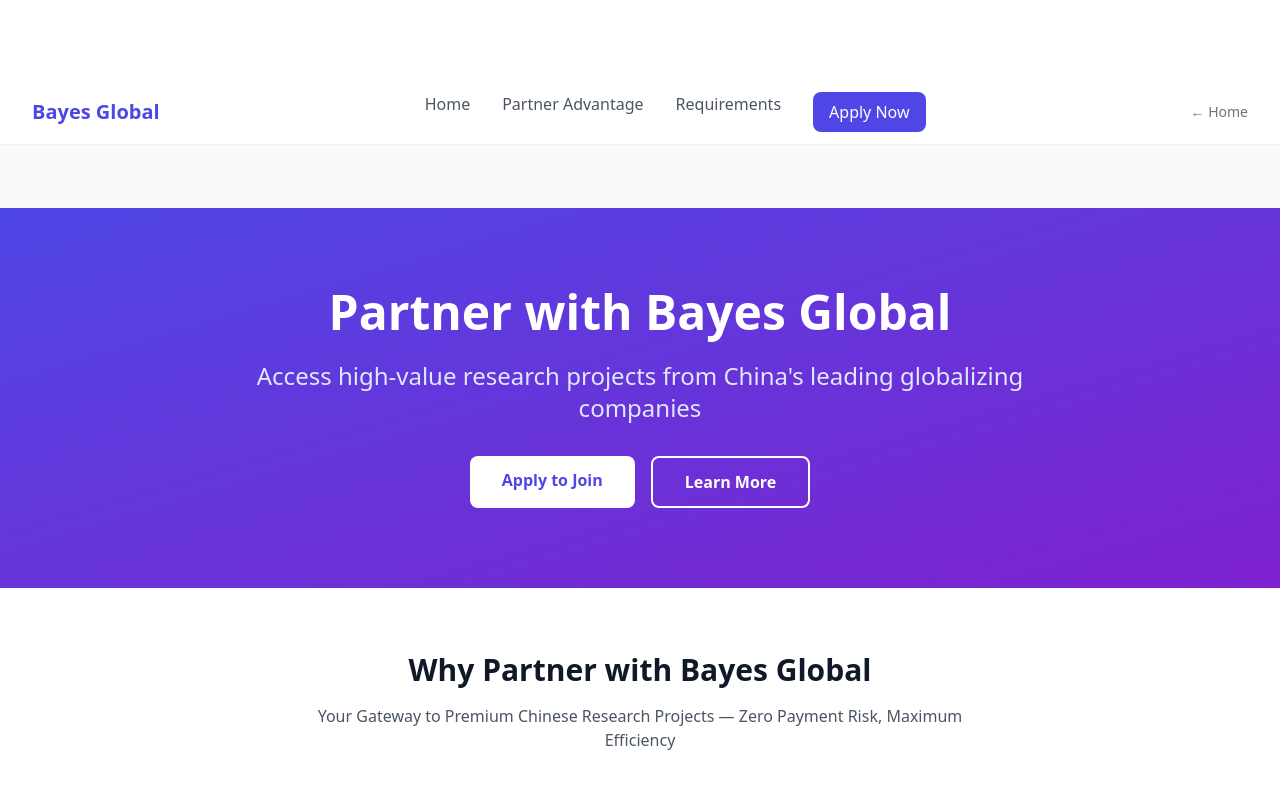
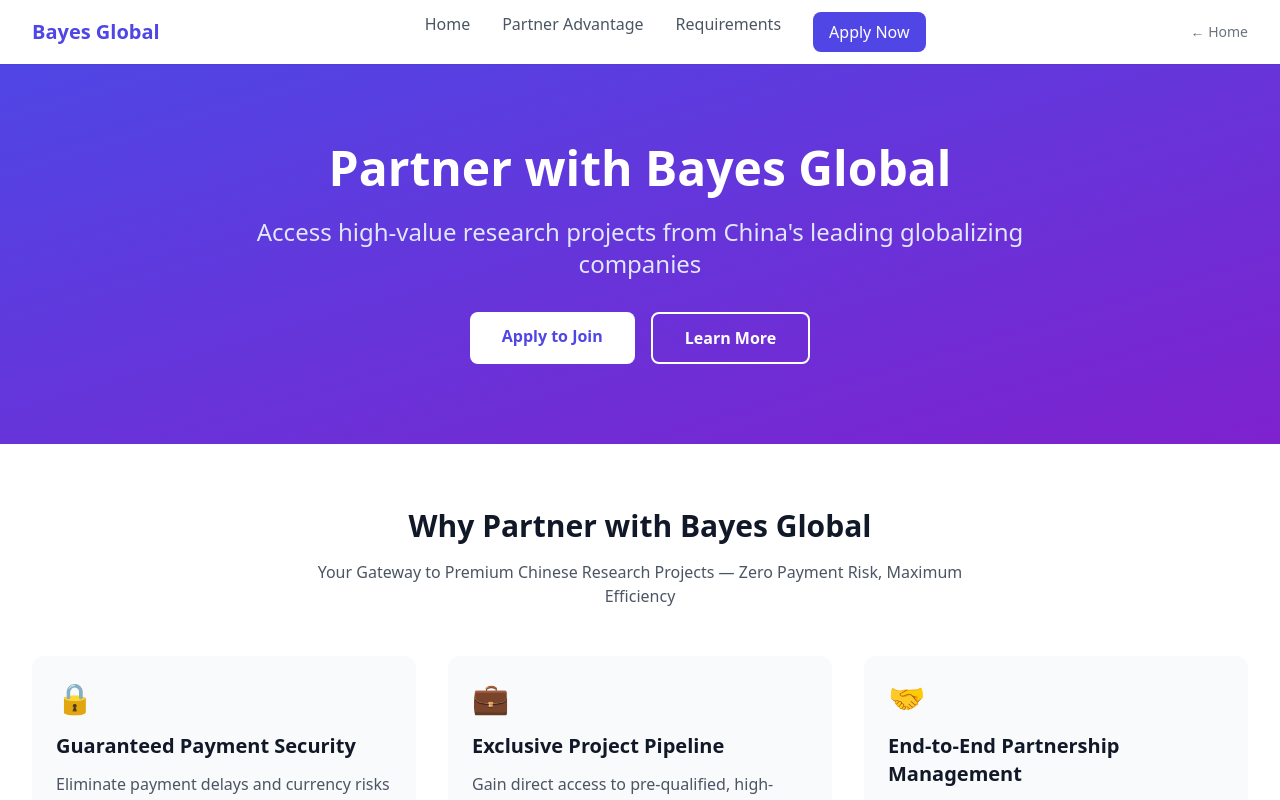
Before and after one commit to Griffin102/bayes-global-website, a Next.js app: page /supplier in a window 1280 px wide. Shown: the top 800 px of the page. Built offline with nearby package versions, Linux system fonts and the light colour scheme.

Commit message:
fix: 移除所有页面顶部白色色块，使用-mt-20 抵消根布局 padding

```diff
--- a/src/app/insights/[slug]/page.tsx
+++ b/src/app/insights/[slug]/page.tsx
@@ -121,7 +121,7 @@
   };
 
   return (
-    <div className="flex flex-col">
+    <div className="flex flex-col -mt-20">
       {/* 文章页专属导航栏 */}
       <nav className="bg-white border-b border-gray-100 sticky top-0 z-50">
         <div className="max-w-4xl mx-auto px-6 py-4 flex items-center justify-between">
@@ -142,7 +142,7 @@
         </div>
       </nav>
 
-      <main className="flex-grow pt-16">
+      <main className="flex-grow">
         {/* Hero with Cover Image */}
         <section className="relative">
           <div className="absolute inset-0 h-[400px] bg-gradient-to-b from-slate-900/80 to-slate-900/40 z-10"></div>
--- a/src/app/insights/page.tsx
+++ b/src/app/insights/page.tsx
@@ -6,7 +6,7 @@
 
 export default function InsightsPage() {
   return (
-    <div className="flex flex-col">
+    <div className="flex flex-col -mt-20">
       {/* 洞察页专属导航栏 - 删除双重 Header，只保留此导航 */}
       <nav className="bg-white border-b border-gray-100 sticky top-0 z-50">
         <div className="max-w-7xl mx-auto px-6 py-4 flex items-center justify-between">
@@ -27,7 +27,7 @@
         </div>
       </nav>
 
-      <main className="flex-grow pt-16">
+      <main className="flex-grow">
         {/* Hero */}
         <section className="relative bg-gradient-to-br from-slate-900 via-blue-900 to-slate-900 text-white pt-32 pb-24">
           <div className="max-w-7xl mx-auto px-6">
--- a/src/app/supplier/layout.tsx
+++ b/src/app/supplier/layout.tsx
@@ -6,7 +6,7 @@
   children: React.ReactNode;
 }) {
   return (
-    <div className="bg-gray-50">
+    <div className="bg-gray-50 -mt-20">
       {/* Navigation */}
       <nav className="bg-white shadow-sm sticky top-0 z-50">
         <div className="max-w-7xl mx-auto px-4 sm:px-6 lg:px-8">
--- a/src/app/supplier/page.tsx
+++ b/src/app/supplier/page.tsx
@@ -3,7 +3,7 @@
 
 export default function SupplierHome() {
   return (
-    <main className="pt-16">
+    <main>
       {/* Hero Section */}
       <section className="bg-gradient-to-br from-indigo-600 to-purple-700 text-white py-20">
         <div className="max-w-7xl mx-auto px-4 sm:px-6 lg:px-8 text-center">
```
